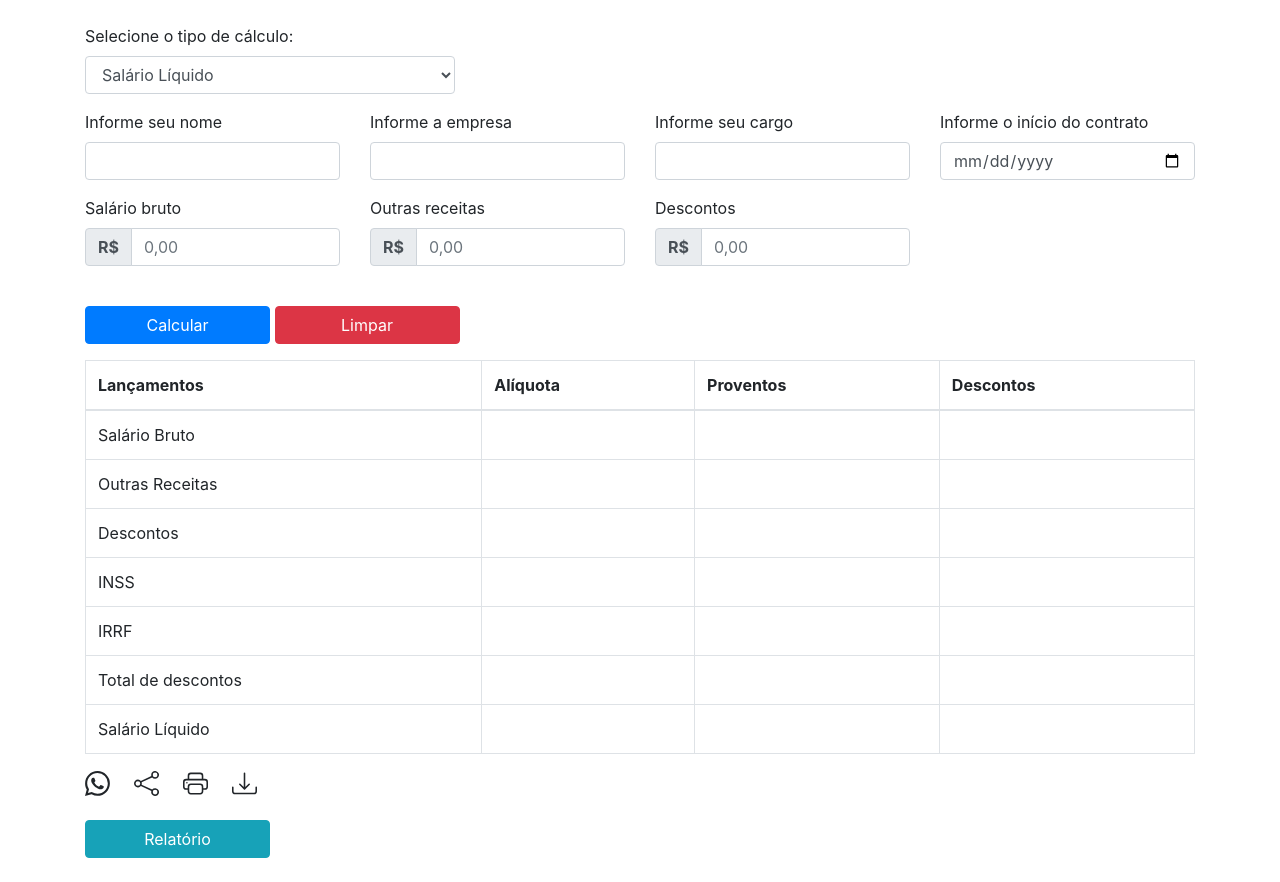
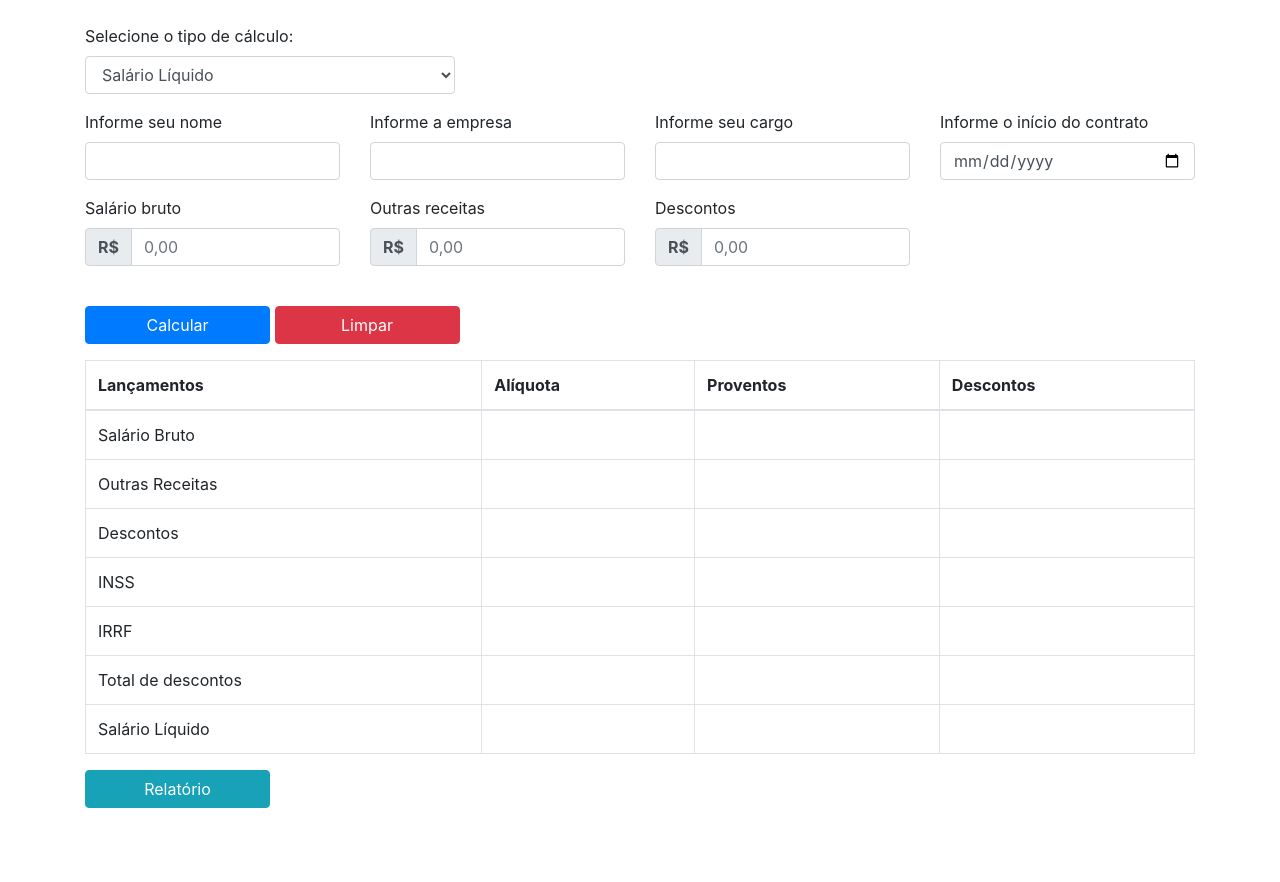
Before and after one commit to Leo-Barroso/CalculosTrabalhistas, a plain HTML site: page CalculoSalario.html in a window 1280 px wide. After the commit the page ends 832 px from the top, so only its background shows below. Drawn offline with nearby package versions, Linux system fonts and the light colour scheme.

Commit message:
atualizacao

```diff
--- a/CalculoSalario.html
+++ b/CalculoSalario.html
@@ -175,7 +175,7 @@
                 </tbody>
             </table>
 
-            <div class="d-flex mb-4">
+            <!-- <div class="d-flex mb-4">
                 <div>
                     <span>
                         <svg xmlns="http://www.w3.org/2000/svg" width="16" height="16" fill="currentColor" class="bi bi-whatsapp" viewBox="0 0 16 16">
@@ -208,7 +208,7 @@
                         </svg>
                     </span>
                 </div>
-            </div>
+            </div> -->
 
             <button onclick="Relatorio()" class="btn btn-info mb-4 col-2">Relatório</button>
 
```
Also changed, not shown: CalculoRescisao.html (+4 -28 lines).
